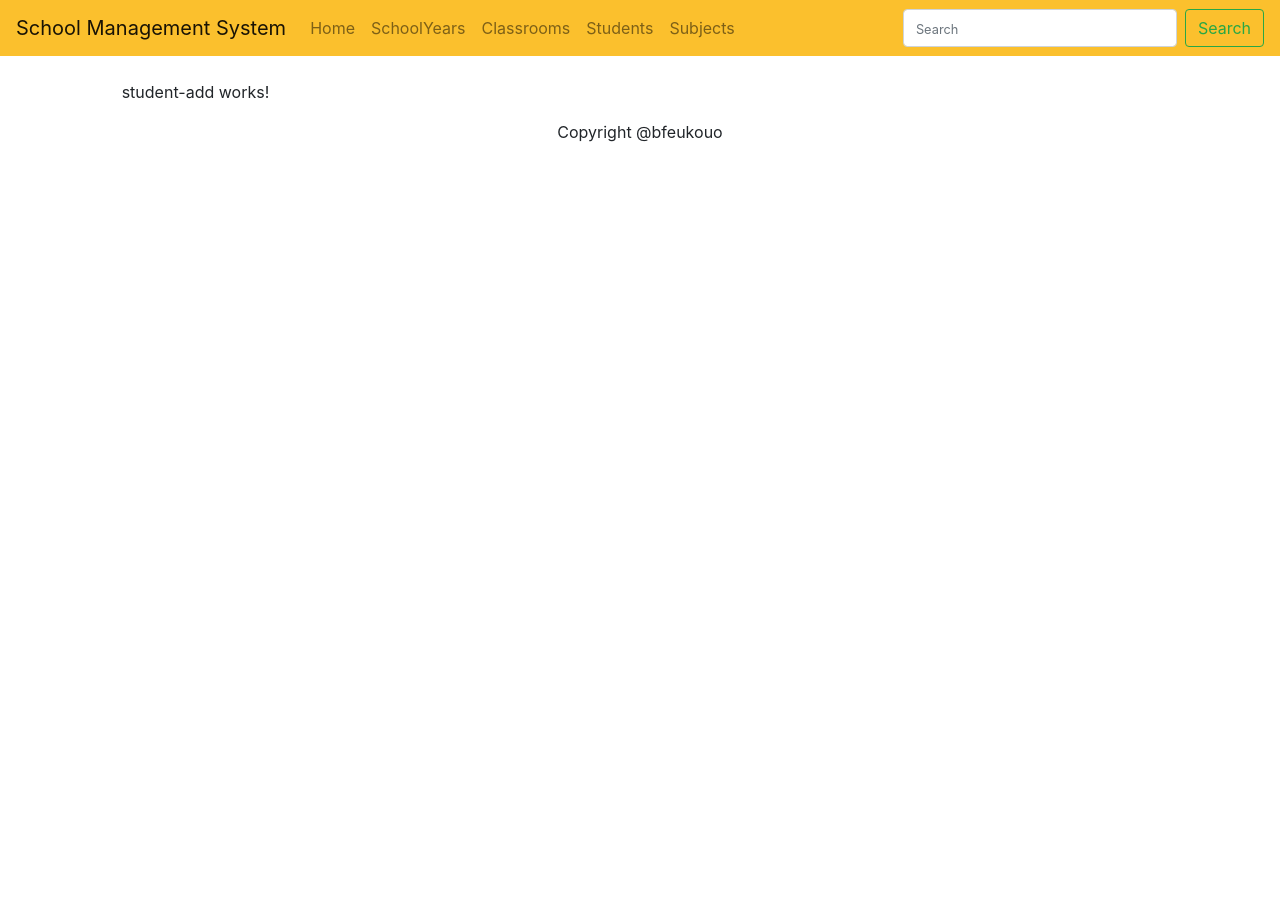
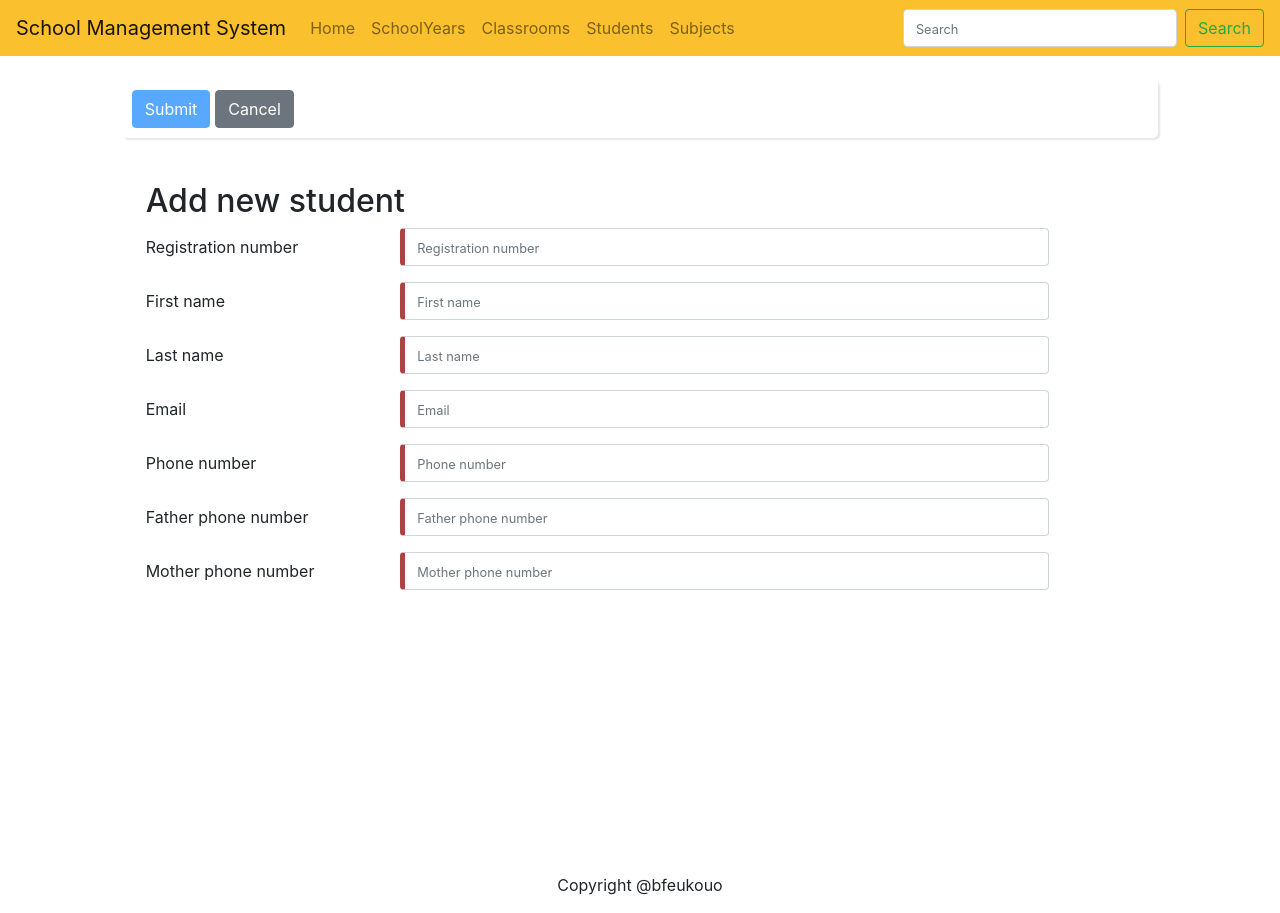
Before and after one commit to blaisefeukouo/sms-angular-ui, an Angular app: page /student/add in a window 1280 px wide. Before the commit the page ends 800 px from the top, so only its background shows below. Built offline with nearby package versions, Linux system fonts and the light colour scheme.

Commit message:
Heroku Initial commit

```diff
--- a/src/app/app.module.ts
+++ b/src/app/app.module.ts
@@ -12,6 +12,7 @@ import { StudentDetailComponent } from './student-detail/student-detail.componen
 import { StudentAddComponent } from './student-add/student-add.component';
 import { HeroFormComponent } from './hero-form/hero-form.component';
 import { HttpClientModule } from '@angular/common/http';
+import {FormsModule} from '@angular/forms';
 
 @NgModule({
   declarations: [
@@ -27,6 +28,7 @@ import { HttpClientModule } from '@angular/common/http';
   ],
   imports: [
     HttpClientModule,
+    FormsModule,
     BrowserModule,
     AppRoutingModule
   ],
--- a/src/app/student-add/student-add.component.html
+++ b/src/app/student-add/student-add.component.html
@@ -1 +1,94 @@
-<p>student-add works!</p>
+<div>
+    <form (ngSubmit)="onSubmit()" #studentForm="ngForm">
+
+      <div class="container containerTop">
+          <button type="submit" class="btn btn-primary" [disabled]="!studentForm.form.valid" >Submit</button>
+          <a class="btn btn-secondary" style="margin-left: 5px;" routerLink="/students">Cancel</a>
+      </div>
+
+      <div class="container containerBody p-4">
+
+        <h2>Add new student</h2>
+        <div class="form-group row">
+          <label for="matricule" class="col-sm-3 col-form-label ">Registration number</label>
+          <div class="col-sm-8">
+            <input type="text" class="form-control" id="matricule" placeholder="Registration number"
+              required [(ngModel)]="student.matricule" name="matricule"
+              #matricule="ngModel">
+
+            <div [hidden]="matricule.valid || matricule.pristine" class="alert alert-danger">
+              The registration number is required
+            </div>
+          </div>
+        </div>
+
+        <div class="form-group row">
+          <label for="firstName" class="col-sm-3 col-form-label">First name</label>
+          <div class="col-sm-8">
+            <input type="text" class="form-control" id="firstName"
+              placeholder="First name" required [(ngModel)]="student.firstName" name="firstName"
+              #firstName="ngModel">
+            <div [hidden]="firstName.valid || firstName.pristine" class="alert alert-danger">
+                The first name is required
+            </div>
+          </div>
+        </div>
+        <div class="form-group row">
+          <label for="lastName" class="col-sm-3 col-form-label">Last name</label>
+          <div class="col-sm-8">
+            <input type="text" class="form-control" id="lastName"
+              placeholder="Last name" required [(ngModel)]="student.lastName" name="latsName"
+              #latsName="ngModel">
+            <div [hidden]="latsName.valid || latsName.pristine" class="alert alert-danger">
+                The last name is required
+            </div>
+          </div>
+        </div>
+
+        <div class="form-group row">
+          <label for="email" class="col-sm-3 col-form-label ">Email</label>
+          <div class="col-sm-8">
+            <input type="text" class="form-control" id="email"
+              placeholder="Email" required [(ngModel)]="student.email" name="email"
+              #email="ngModel">
+            <div [hidden]="email.valid || email.pristine" class="alert alert-danger">
+                The email is required
+            </div>
+          </div>
+        </div>
+        <div class="form-group row">
+          <label for="colFormLabel" class="col-sm-3 col-form-label">Phone number</label>
+          <div class="col-sm-8">
+            <input type="text" class="form-control" id="phoneNumber"
+              placeholder="Phone number" required [(ngModel)]="student.phoneNumber" name="phoneNumber"
+              #phoneNumber="ngModel">
+            <div [hidden]="phoneNumber.valid || phoneNumber.pristine" class="alert alert-danger">
+                The phone number is required
+            </div>
+          </div>
+        </div>
+        <div class="form-group row">
+          <label for="colFormLabelLg" class="col-sm-3 col-form-label">Father phone number</label>
+          <div class="col-sm-8">
+            <input type="text" class="form-control" id="fatherPhoneNumber"
+              placeholder="Father phone number" required [(ngModel)]="student.fatherPhoneNumber" name="fatherPhoneNumber"
+              #fatherPhoneNumber="ngModel">
+            <div [hidden]="fatherPhoneNumber.valid || fatherPhoneNumber.pristine" class="alert alert-danger">
+                The father phone number is required
+            </div>
+          </div>
+        </div>
+        <div class="form-group row">
+          <label for="colFormLabelLg" class="col-sm-3 col-form-label">Mother phone number</label>
+          <div class="col-sm-8">
+            <input type="text" class="form-control" id="motherPhoneNumber"
+              placeholder="Mother phone number" required [(ngModel)]="student.motherPhoneNumber" name="motherPhoneNumber"
+              #motherPhoneNumber="ngModel">
+            <div [hidden]="motherPhoneNumber.valid || motherPhoneNumber.pristine" class="alert alert-danger">
+                The mother phone number is required
+            </div>
+          </div>
+        </div>
+      </div>
+    </form>
+</div>
--- a/src/app/student-add/student-add.component.ts
+++ b/src/app/student-add/student-add.component.ts
@@ -1,15 +1,25 @@
 import { Component, OnInit } from '@angular/core';
+import {Student} from '../modele/student';
+import {StudentService} from '../student.service'
+import {Router} from "@angular/router"
 
 @Component({
   selector: 'app-student-add',
   templateUrl: './student-add.component.html',
   styleUrls: ['./student-add.component.css']
 })
-export class StudentAddComponent implements OnInit {
+export class StudentAddComponent {
+  student= new Student();
+  constructor(private studentService:StudentService, private router: Router) { }
 
-  constructor() { }
+  submitted = false;
 
-  ngOnInit() {
+  onSubmit() {
+    this.studentService.saveStudent(this.student).subscribe( student => {
+      this.router.navigate(['detail/'+student.id])
+    });
   }
 
+  // TODO: Remove this when we're done
+  get diagnostic() { return JSON.stringify(this.student); }
 }
```
